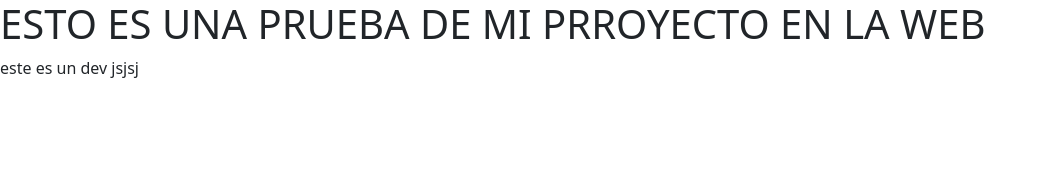
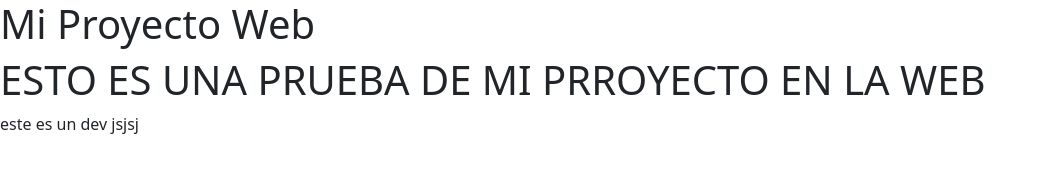
Before and after one commit to sebastian009134/WEB-PRODUCCION, a plain HTML site: page index.html in a window 1280 px wide. Shown: the whole page, without its empty margins (0-1047 px from the left). Drawn offline with nearby package versions, Linux system fonts and the light colour scheme.

```diff
--- a/index.html
+++ b/index.html
@@ -20,6 +20,7 @@
 
     <body>
         <header>
+            <h1>Mi Proyecto Web</h1>
             <!-- place navbar here -->
         </header>
         <main><h1>ESTO ES UNA PRUEBA DE MI PRROYECTO EN LA WEB</h1>
```
Also changed, not shown: app.js (added).
